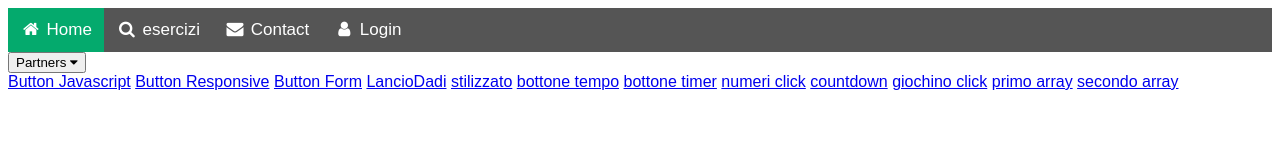
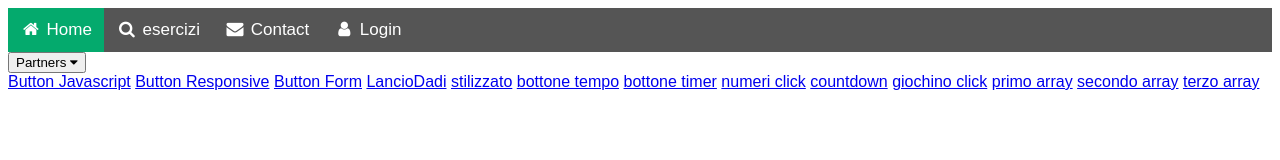
Before and after one commit to cristianbuscarino/Responsive-html, a plain HTML site: page index.html in a window 1280 px wide. Drawn offline with Linux system fonts and the light colour scheme.

Commit message:
Update index.html

```diff
--- a/index.html
+++ b/index.html
@@ -60,6 +60,7 @@ body {font-family: Arial, Helvetica, sans-serif;}
       <a href="./giochino.html">giochino click</a>
       <a href="./diecinumeriarray.html">primo array</a>
       <a href="./esercizio2array.html">secondo array</a>
+      <a href="./esercizio3array.html">terzo array</a>
     </div>
   </div>
 
```
